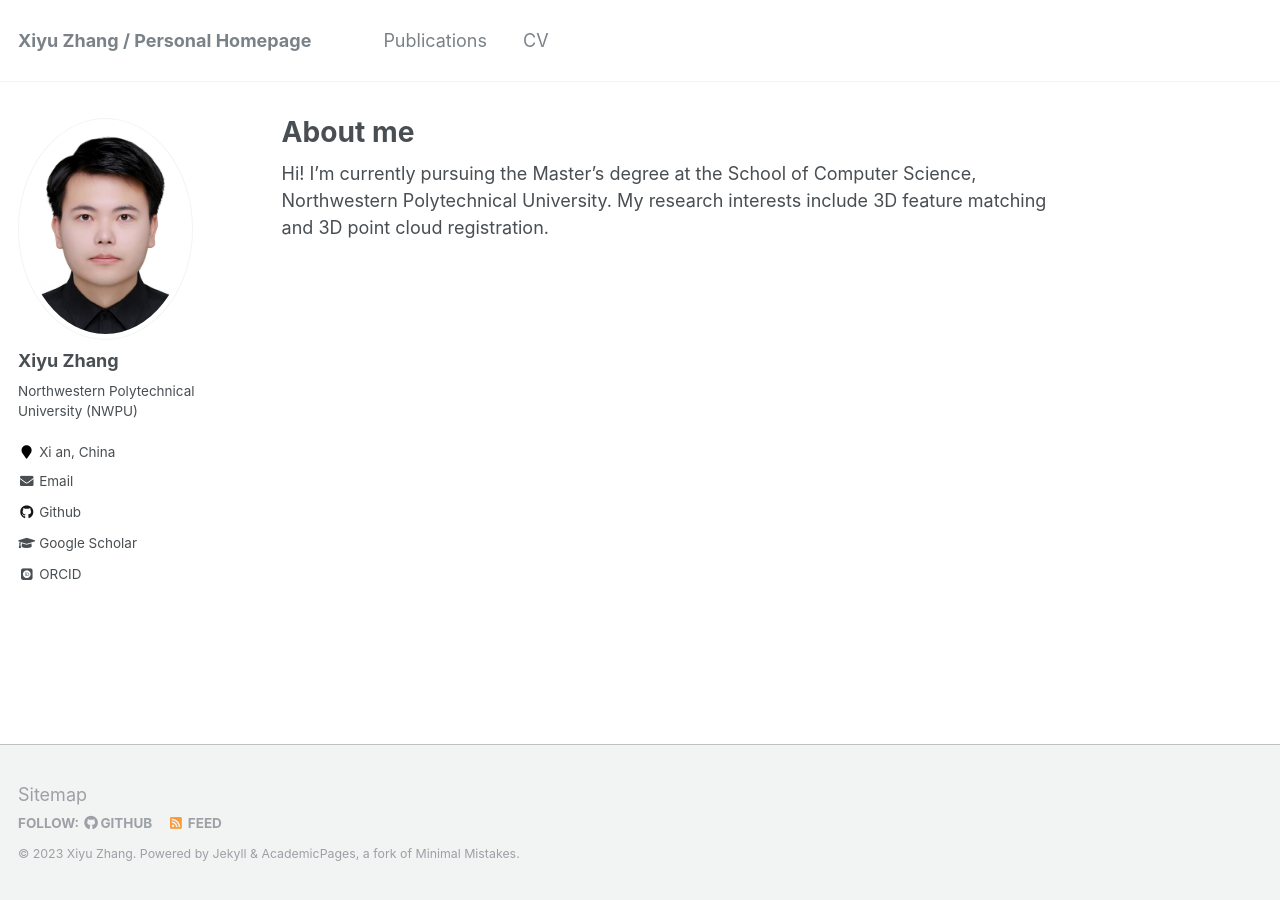
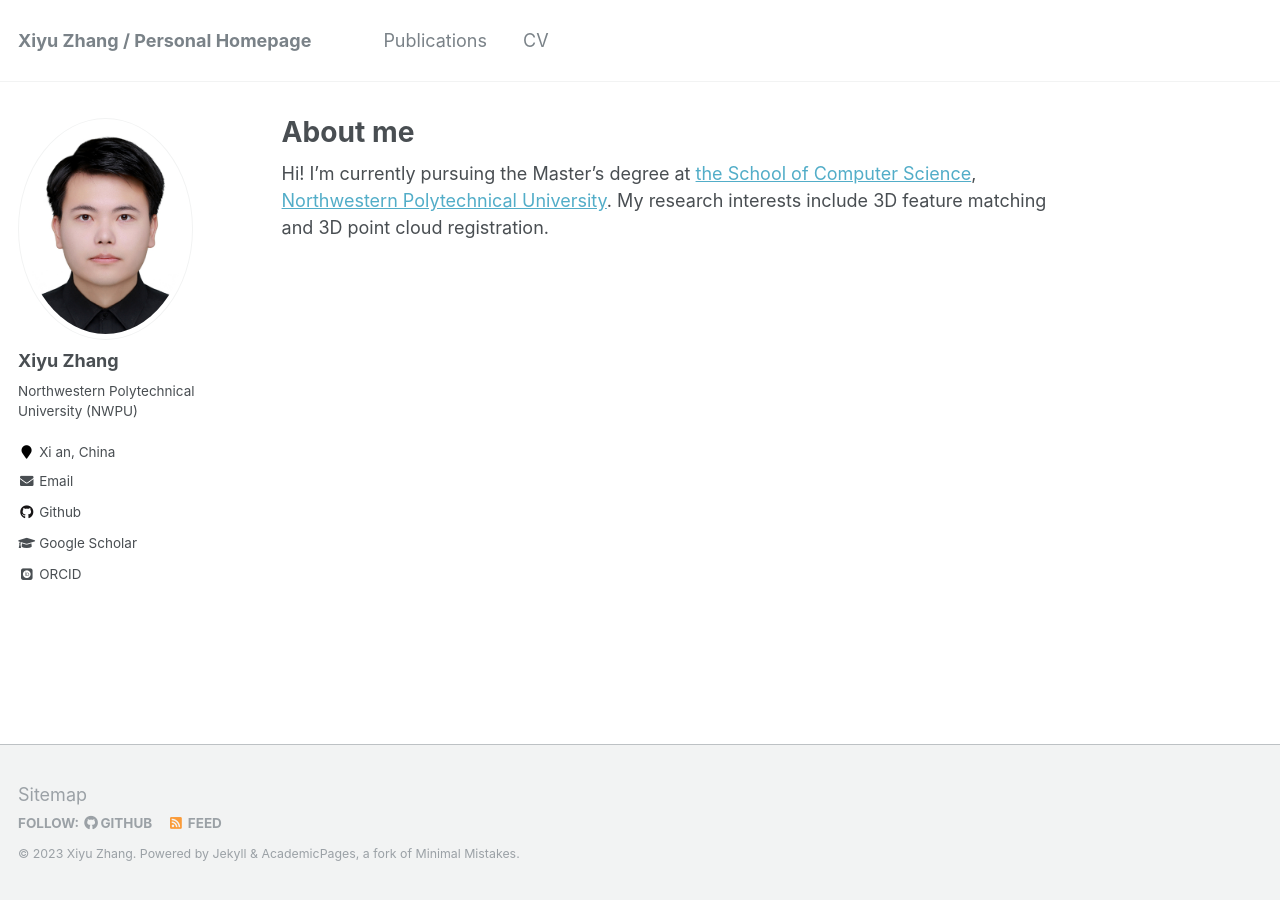
Before and after one commit to zhangxy0517/zhangxy0517.github.io, a Jekyll site: the page built from _pages/about.md, in a window 1280 px wide. Built offline with Jekyll 4.4.1, drawn with Linux system fonts in a browser that asks for light colours; some web fonts are replaced; part of the change alters nothing that is shown.

```diff
--- a/_pages/about.md
+++ b/_pages/about.md
@@ -8,4 +8,4 @@ redirect_from:
   - /about.html
 ---
 
-Hi! I'm currently pursuing the Master's degree at the School of Computer Science, Northwestern Polytechnical University. My research interests include 3D feature matching and 3D point cloud registration.
+Hi! I'm currently pursuing the Master's degree at [the School of Computer Science](https://jsj.nwpu.edu.cn/), [Northwestern Polytechnical University](https://www.nwpu.edu.cn/). My research interests include 3D feature matching and 3D point cloud registration.
```
